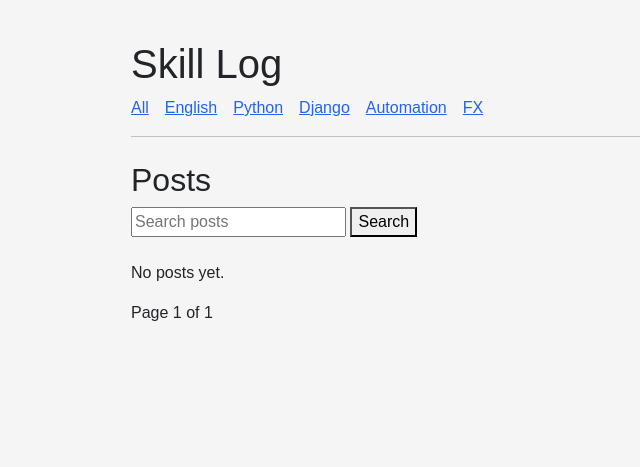
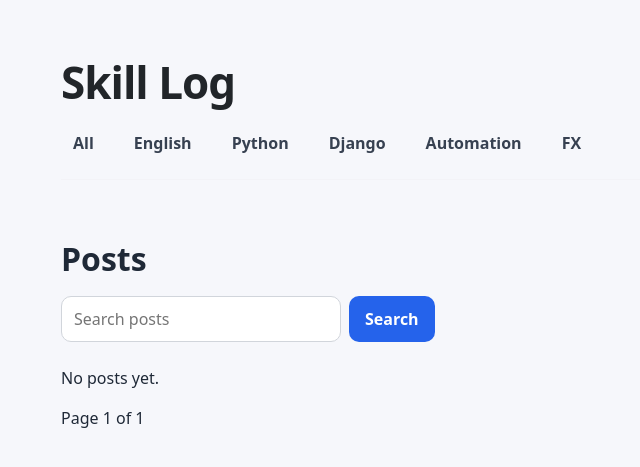
Before and after one commit to t-process-automation/skill-log, a Django app: page / in a window 1280 px wide. Shown: the top 467 px of the page, without its empty margins (141-781 px from the left). Run offline with Django 5.2, Linux system fonts and the light colour scheme; data that the repository does not hold is empty.

Commit message:
Improve site design

```diff
--- a/posts/static/posts/style.css
+++ b/posts/static/posts/style.css
@@ -1,41 +1,97 @@
 body {
-    font-family: sans-serif;
-    max-width: 800px;
-    margin: 40px auto;
-    padding: 0 20px;
-    background-color: #f5f5f5;
+    background: #f6f7fb;
+    color: #1f2937;
+    font-family: system-ui, -apple-system, BlinkMacSystemFont, "Segoe UI", sans-serif;
 }
 
-h1 a {
-    text-decoration: none;
-    color: black;
+.container {
+    max-width: 900px;
 }
 
-article {
-    background: white;
-    padding: 20px;
-    margin-bottom: 20px;
+header {
+    padding: 32px 0 20px;
+}
+
+header h1 a {
+    font-size: 44px;
+    font-weight: 800;
+    letter-spacing: -1px;
+}
+
+.nav {
+    margin-top: 14px;
+}
+
+.nav a {
+    color: #374151;
+    text-decoration: none;
+    font-weight: 600;
+    padding: 8px 12px;
+    border-radius: 999px;
+}
+
+.nav a:hover {
+    background: #e5e7eb;
+    color: #111827;
+}
+
+hr {
+    border: none;
+    border-top: 1px solid #e5e7eb;
+}
+
+h2 {
+    font-size: 32px;
+    font-weight: 700;
+    margin-bottom: 18px;
+}
+
+form.mb-4 {
+    display: flex;
+    gap: 8px;
+    margin-bottom: 24px;
+}
+
+input[type="text"] {
+    width: 280px;
+    padding: 10px 12px;
+    border: 1px solid #d1d5db;
     border-radius: 10px;
 }
 
-a {
+button {
+    padding: 10px 16px;
+    border: none;
+    border-radius: 10px;
+    background: #2563eb;
+    color: white;
+    font-weight: 700;
+}
+
+button:hover {
+    background: #1d4ed8;
+}
+
+.card {
+    border: none;
+    border-radius: 18px;
+    box-shadow: 0 8px 24px rgba(15, 23, 42, 0.08);
+}
+
+.card-body {
+    padding: 28px;
+}
+
+.card-title a {
+    color: #111827;
+    text-decoration: none;
+}
+
+.card-title a:hover {
     color: #2563eb;
 }
 
-a:hover {
-    opacity: 0.7;
+.text-muted {
+    color: #6b7280 !important;
+    font-weight: 600;
 }
-
-code {
-    background: #f4f4f4;
-    padding: 2px 4px;
-    border-radius: 4px;
-}
-
-pre {
-    background: #272822;
-    color: #f8f8f2;
-    padding: 16px;
-    border-radius: 8px;
-    overflow-x: auto;
-}
--- a/コマンド一覧.txt
+++ b/コマンド一覧.txt
@@ -12,3 +12,8 @@ https://skill-log.onrender.com
 git add .
 git commit -m "Add postgres support"
 git push
+
+■Django admin
+Username：ban
+Email：awoniyosi08@gmail.com
+Password：takemoto82
```
